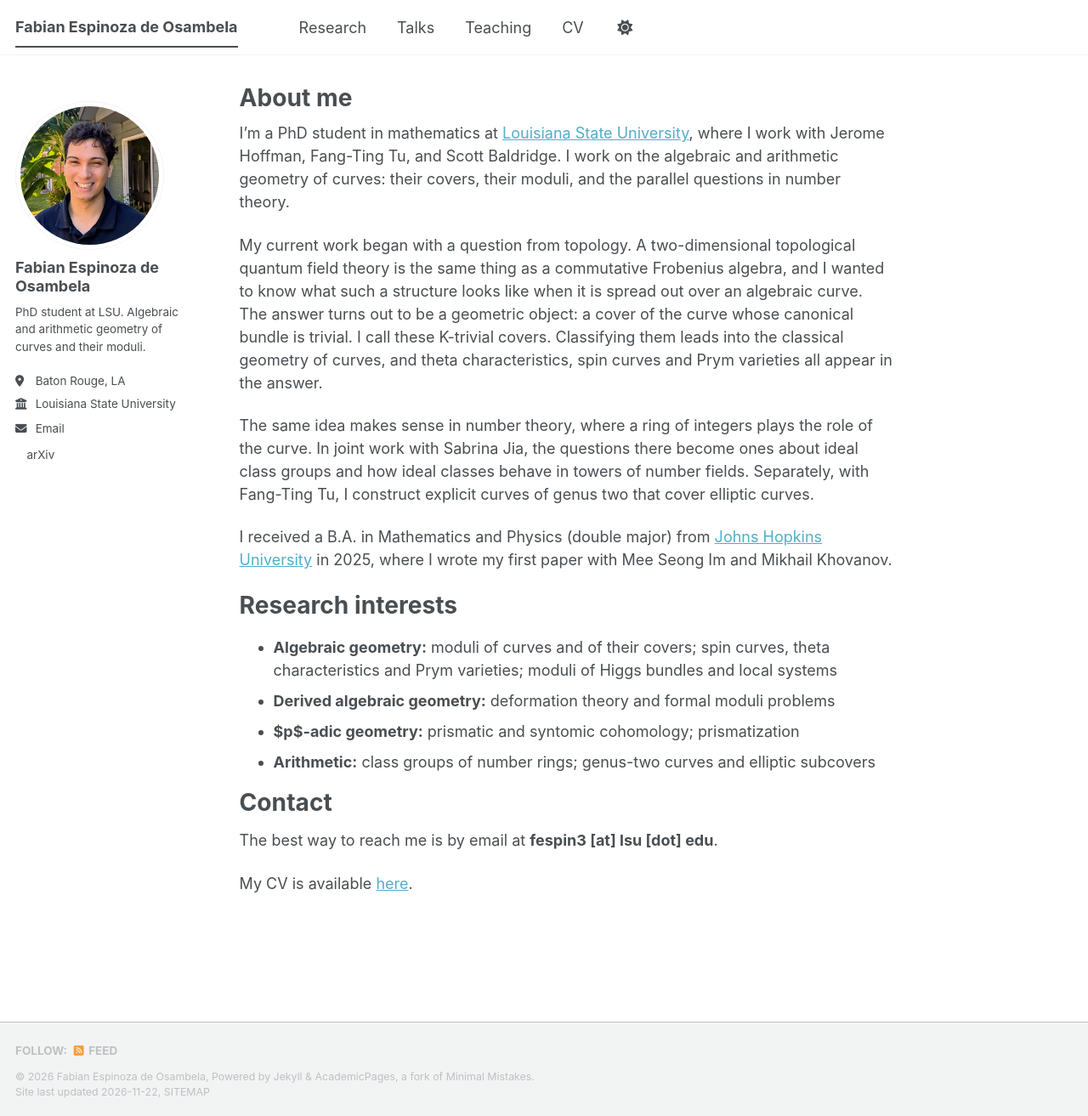
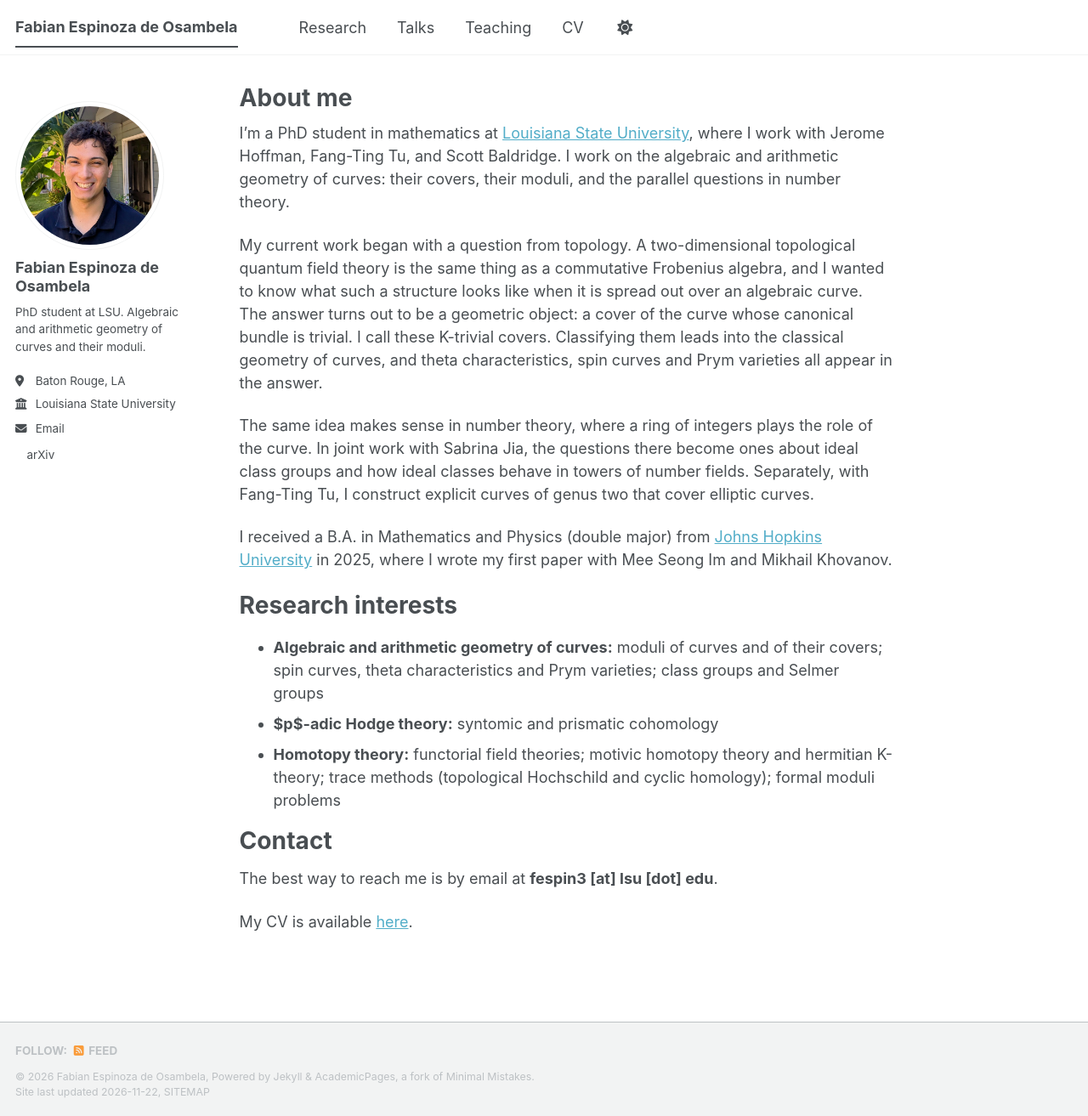
Before and after one commit to Fabes124/Fabes124.github.io, a Jekyll site: the page built from _pages/about.md, in a window 1280 px wide and 1313 px high. Shown: the whole window at 85% size. Built offline with Jekyll 4.4.1, drawn with Linux system fonts in a browser that asks for light colours; a style sheet for code colours, icons or effects is not loaded.

```diff
--- a/_pages/about.md
+++ b/_pages/about.md
@@ -18,10 +18,9 @@ I received a B.A. in Mathematics and Physics (double major) from [Johns Hopkins
 Research interests
 ======
 
-* **Algebraic geometry:** moduli of curves and of their covers; spin curves, theta characteristics and Prym varieties; moduli of Higgs bundles and local systems
-* **Derived algebraic geometry:** deformation theory and formal moduli problems
-* **$p$-adic geometry:** prismatic and syntomic cohomology; prismatization
-* **Arithmetic:** class groups of number rings; genus-two curves and elliptic subcovers
+* **Algebraic and arithmetic geometry of curves:** moduli of curves and of their covers; spin curves, theta characteristics and Prym varieties; class groups and Selmer groups
+* **$p$-adic Hodge theory:** syntomic and prismatic cohomology
+* **Homotopy theory:** functorial field theories; motivic homotopy theory and hermitian K-theory; trace methods (topological Hochschild and cyclic homology); formal moduli problems
 
 Contact
 ======
```
